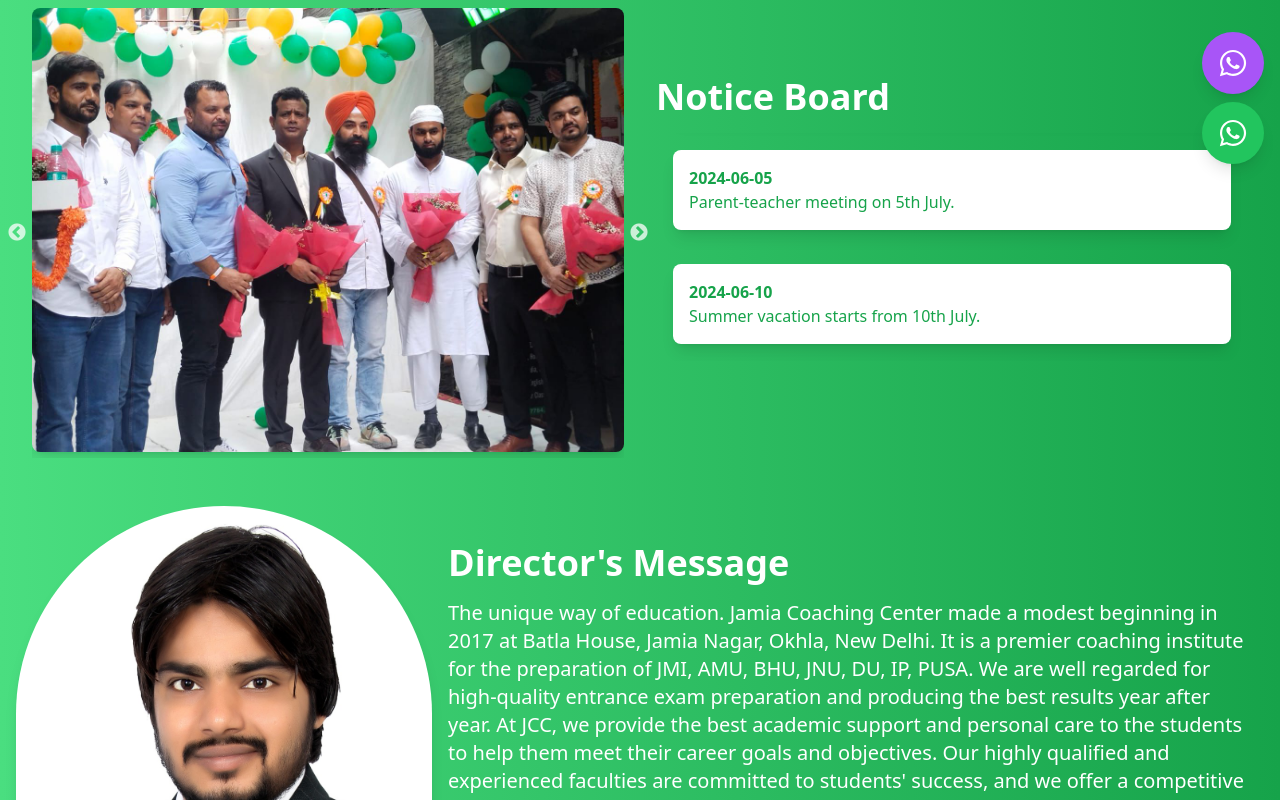
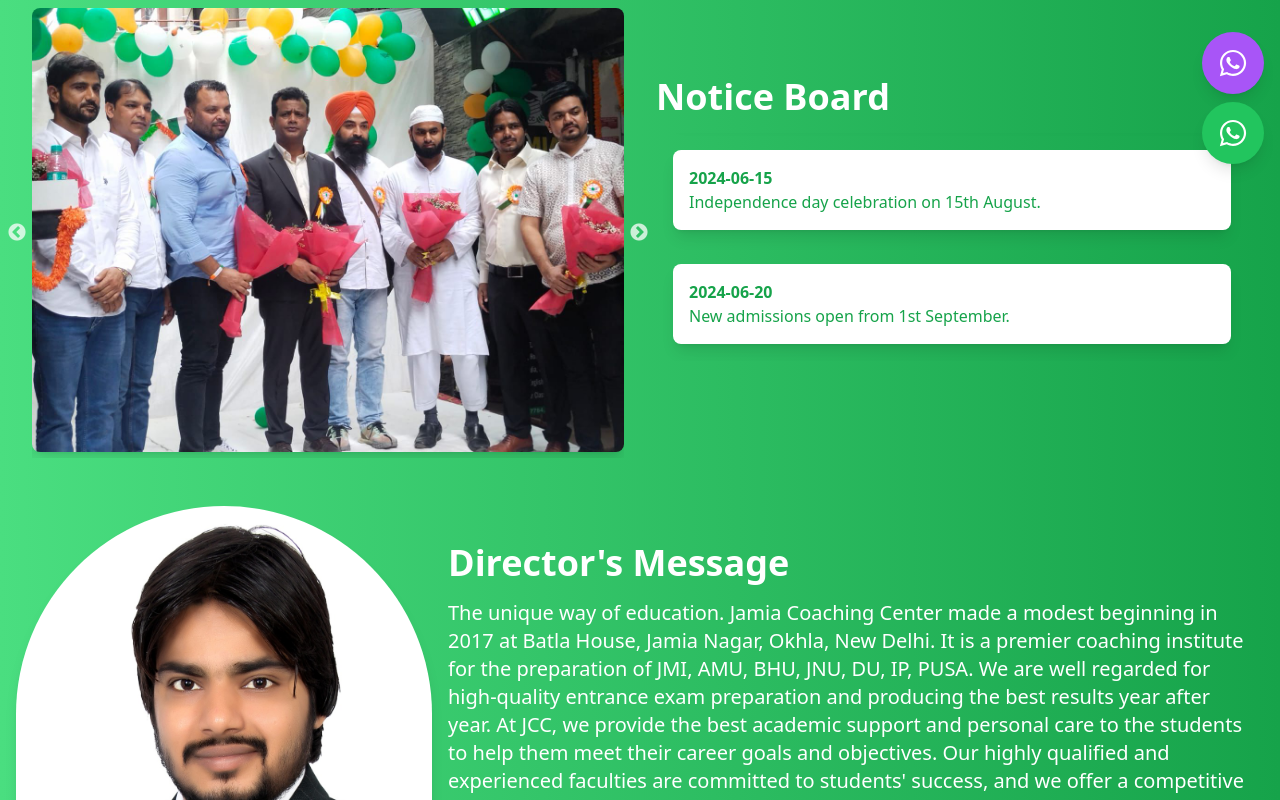
Before and after one commit to t3nsor98/jamia-mission-client, a React (Vite) app: page / in a window 1280 px wide. Shown: the part 620-1420 px from the top of the page. Built offline with nearby package versions, Linux system fonts and the light colour scheme.

Commit message:
updated new notice 4 august

```diff
--- a/src/components/Footer.jsx
+++ b/src/components/Footer.jsx
@@ -28,7 +28,7 @@ const Footer = () => {
           <strong>Follow Us</strong>
           <br />
           <a
-            href="https://facebook.com"
+            href="https://www.facebook.com/jccstudy"
             target="_blank"
             rel="noopener noreferrer"
             className="block hover:underline"
@@ -36,7 +36,7 @@ const Footer = () => {
             Facebook
           </a>
           <a
-            href="https://instagram.com"
+            href="https://www.instagram.com/jamiacoachingcenter/"
             target="_blank"
             rel="noopener noreferrer"
             className="block hover:underline"
@@ -44,7 +44,7 @@ const Footer = () => {
             Instagram
           </a>
           <a
-            href="https://youtube.com"
+            href="https://www.youtube.com/@JAMIACOACHINGCENTERS"
             target="_blank"
             rel="noopener noreferrer"
             className="block hover:underline"
--- a/src/components/Notice.jsx
+++ b/src/components/Notice.jsx
@@ -10,9 +10,7 @@ import notice5 from "../assets/notice5.jpeg";
 import notice6 from "../assets/notice6.jpeg";
 
 const notices = [
-  { message: "Annual sports meet on 25th June.", date: "2024-06-01" },
-  { message: "Parent-teacher meeting on 5th July.", date: "2024-06-05" },
-  { message: "Summer vacation starts from 10th July.", date: "2024-06-10" },
+  { message: "Parent-teacher meeting on 7th August.Time- 8:30 AM to 1:30 PM", date: "2024-08-07" },
   {
     message: "Independence day celebration on 15th August.",
     date: "2024-06-15",
```
